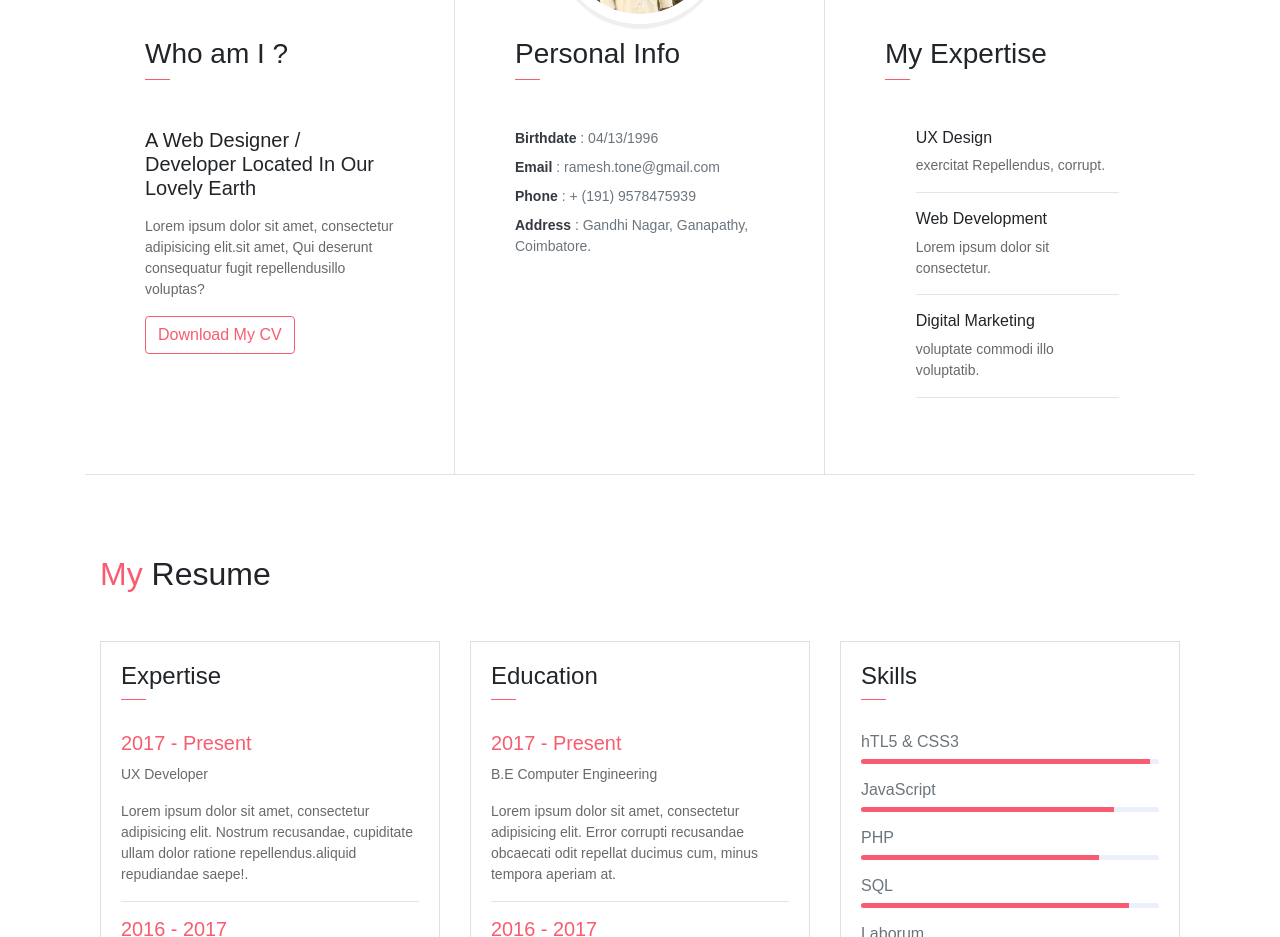
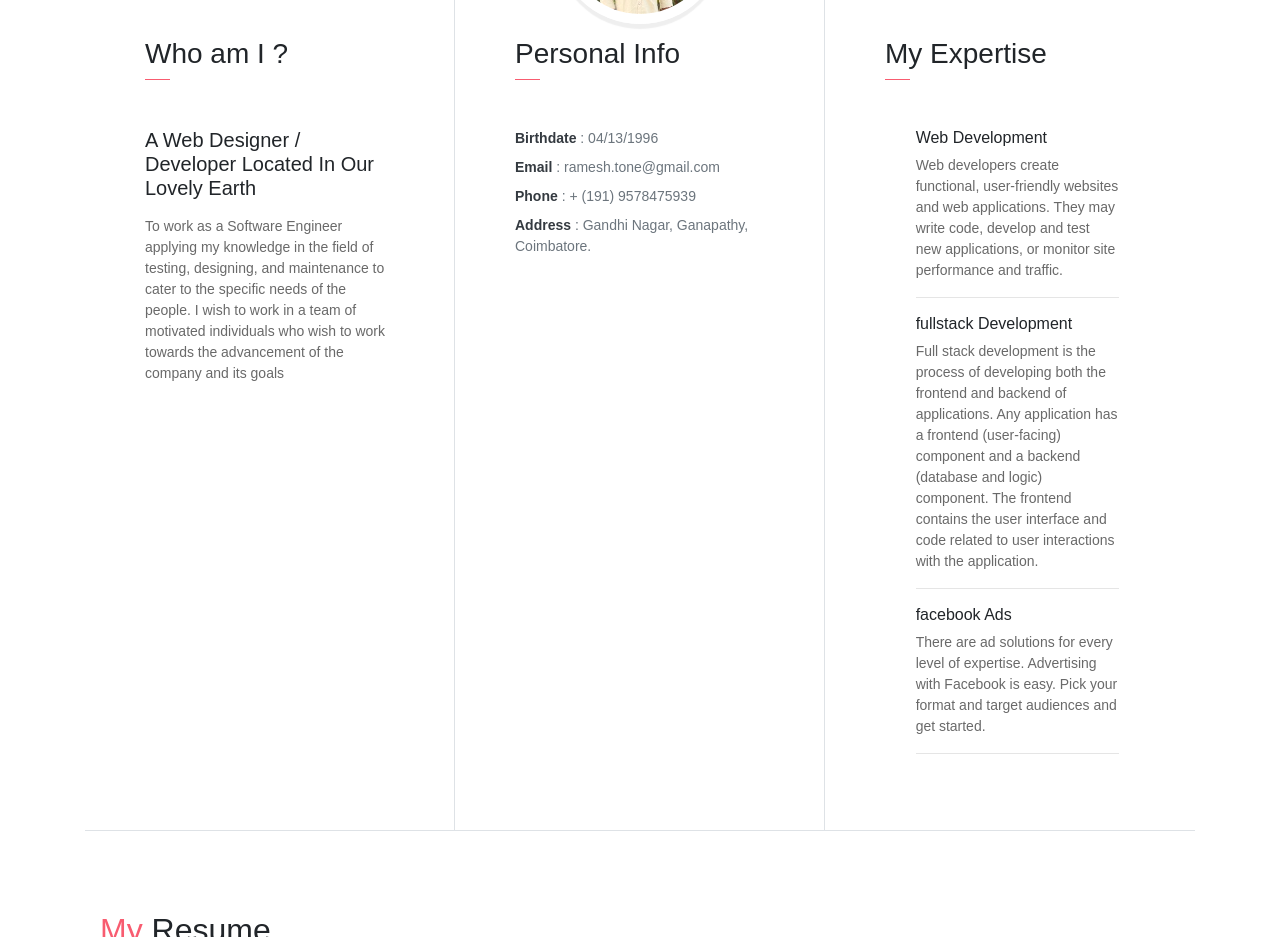
Before and after one commit to Ramkmuar/resume, an Angular app: page / in a window 1280 px wide. Shown: the part 740-1677 px from the top of the page. Built offline with nearby package versions, Linux system fonts and the light colour scheme.

Commit message:
details updated

```diff
--- a/src/app/home/home.component.html
+++ b/src/app/home/home.component.html
@@ -4,8 +4,10 @@
       <h3 class="font-weight-light">Who am I ?</h3>
       <span class="line mb-5"></span>
       <h5 class="mb-3">A Web Designer / Developer Located In Our Lovely Earth</h5>
-      <p class="mt-20">Lorem ipsum dolor sit amet, consectetur adipisicing elit.sit amet, Qui deserunt consequatur fugit repellendusillo voluptas?</p>
-      <button class="btn btn-outline-danger"><i class="icon-down-circled2 "></i>Download My CV</button>
+      <p class="mt-20"> To work as a Software Engineer applying my knowledge in the field of testing, designing, and maintenance to cater to the specific
+        needs of the people. I wish to work in a team of motivated individuals who wish to work towards the advancement of the company
+        and its goals</p>
+      <!-- <button class="btn btn-outline-danger"><i class="icon-down-circled2 "></i>Download My CV</button> -->
     </div>
     <div class="col-lg-4 about-card">
       <h3 class="font-weight-light">Personal Info</h3>
@@ -31,24 +33,24 @@
       <div class="row">
         <div class="col-1 text-danger pt-1"><i class="ti-widget icon-lg"></i></div>
         <div class="col-10 ml-auto mr-3">
-          <h6>UX Design</h6>
-          <p class="subtitle"> exercitat Repellendus,  corrupt.</p>
+          <h6>Web Development</h6>
+          <p class="subtitle">Web developers create functional, user-friendly websites and web applications. They may write code, develop and test new applications, or monitor site performance and traffic.</p>
           <hr>
         </div>
       </div>
       <div class="row">
         <div class="col-1 text-danger pt-1"><i class="ti-paint-bucket icon-lg"></i></div>
         <div class="col-10 ml-auto mr-3">
-          <h6>Web Development</h6>
-          <p class="subtitle">Lorem ipsum dolor sit consectetur.</p>
+          <h6>fullstack Development</h6>
+          <p class="subtitle">Full stack development is the process of developing both the frontend and backend of applications. Any application has a frontend (user-facing) component and a backend (database and logic) component. The frontend contains the user interface and code related to user interactions with the application.</p>
           <hr>
         </div>
       </div>
       <div class="row">
         <div class="col-1 text-danger pt-1"><i class="ti-stats-up icon-lg"></i></div>
         <div class="col-10 ml-auto mr-3">
-          <h6>Digital Marketing</h6>
-          <p class="subtitle">voluptate commodi illo voluptatib.</p>
+          <h6>facebook Ads</h6>
+          <p class="subtitle">There are ad solutions for every level of expertise. Advertising with Facebook is easy. Pick your format and target audiences and get started.</p>
           <hr>
         </div>
       </div>
```
